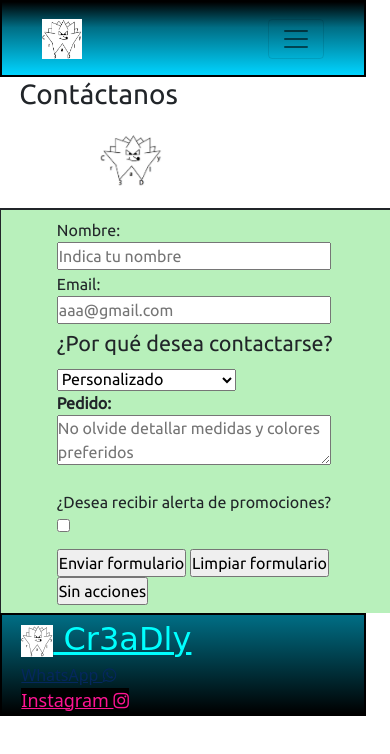
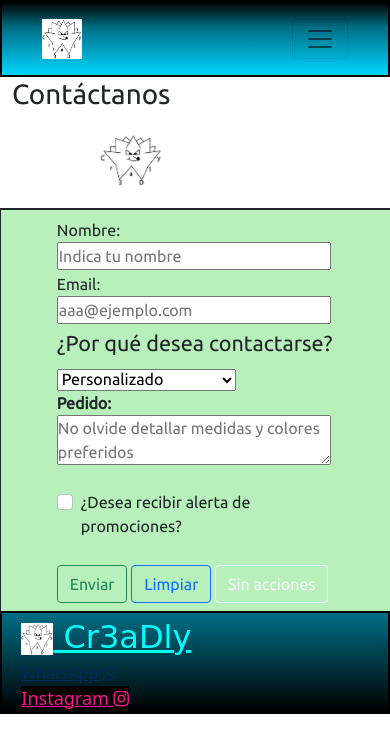
Before and after one commit to PaulaPolacco/cr3aDly, a website: page pages/contacto.html in a window 390 px wide. Drawn offline with nearby package versions, Linux system fonts and the light colour scheme; a web font is replaced by a local one.

Commit message:
se acomodan los bordes blancos en las páginas y se acomoda identacion

```diff
--- a/css/style.css
+++ b/css/style.css
@@ -15,18 +15,17 @@ ol{
 }
 p,h1,h3{
     font-family: 'Ubuntu', sans-serif;
-    margin-left: 2%;
 }
+/*para que no se vea el borde blanco a la derecha*/
+
 
 .menu{
-    grid-area: menu;
     padding:1%;
     font-family: 'Ubuntu', sans-serif;
     font-size: 14pt;
-    background: rgb(0,212,255);
     background: linear-gradient(0deg, rgba(0,212,255,1) 0%, #006e85 65%, rgba(0,0,0,1) 100%);
-
     border: 2px solid black;
+    width:auto;
 }
 
 .menu__navbar{
@@ -60,13 +59,12 @@ a {
 /*    estilos de pie de página    */
 /* -------------------------------*/
 .piePagina{
-    grid-area: footer;
     padding-left: 2%;
     border: 2px solid black;
-    background: rgb(0,212,255);
     background: linear-gradient(180deg, rgba(0,212,255,1) 0%, rgba(0,110,133,1) 0%, rgba(0,0,0,1) 100%);
     display: flex;
     flex-flow: column wrap;
+    width: auto;
 
 }
 .logofooter{
@@ -109,6 +107,7 @@ a {
 .galeriaDestacadosSection{
     padding: 2%;
     border-bottom: 2px solid;
+    width: -moz-available;
 }
 @keyframes destacado {
     0% {opacity: 100%}
@@ -151,15 +150,14 @@ a {
     height: 20px;
     border: 1px solid;
 }
-.verde{
-    background-color: green;
-}
-.fucsia{
-    background-color: fuchsia;
-}
-.negro{
-    background-color: black;
-}
+.green {
+    background-color: green; }
+
+  .fuchsia {
+    background-color: fuchsia; }
+
+  .black {
+    background-color: black; }
 
 /* -------------------------------*/
 /*estilos de formulario contactos */
@@ -202,7 +200,6 @@ a {
     animation-timing-function: ease;
 }
 .contacto_columna1 {
-    /* grid-area:logo; */
     display: flex;
     position:center;
     flex-direction: column;
@@ -210,10 +207,8 @@ a {
     align-items: center;
 }
 .contacto_columna2 {
-    /* grid-area: formulario; */
     display: flex;
     border-left: 1px solid;
-    margin-right:20px;
     margin-top:2%;
     background-color:#dbdbda;
     flex-direction: column;
--- a/pages/contacto.html
+++ b/pages/contacto.html
@@ -55,12 +55,12 @@
                 <a href="../index.html"><img src="../images/cr3aDly_logo.png" alt="logo" class="logoContacto"></a>
             </section>
             <!-- formulario de contacto -->
-            <section class="contacto_columna2 col-lg-6 col-md-6 col-sm-12">
+            <section class="contacto_columna2 col-lg-7 col-md-7 col-sm-12">
                 <form action="#" class="formContacto">
                     <div><label for="nombre">Nombre: </label> </div>
                     <div><input type="text" placeholder="Indica tu nombre" class="formContacto_imputText"></div>
                     <div><label for="email">Email: </label>
-                    <div><input type="email" placeholder="aaa@gmail.com" name="email"class="formContacto_imputText"></div>
+                    <div><input type="email" placeholder="aaa@ejemplo.com" name="email"class="formContacto_imputText"></div>
 
                     <fieldset>
                         <legend>¿Por qué desea contactarse?</legend>
@@ -77,13 +77,16 @@
                         </dl>
                     </div>
 
-                    <div> <label>¿Desea recibir alerta de promociones?</label>
-                    <input type="checkbox" name="acepta" value="1"></div>
 
+                    <div class="mb-3 form-check">
+                      <input type="checkbox" name="acepta" value="1" class="form-check-input" id="exampleCheck1">
+                      <label class="form-check-label" for="exampleCheck1">¿Desea recibir alerta de promociones?</label>
+                    </div>
                     <div class="formContacto_botones">
-                        <input type="submit" value="Enviar formulario"/>
-                        <input type="reset" value="Limpiar formulario"/>
-                        <input type="button" value="Sin acciones"/>
+
+                        <input type="submit" class="btn btn-outline-success" value="Enviar"/>
+                        <input type="reset" class="btn btn-outline-primary" value="Limpiar"/>
+                        <input type="button" class="btn btn-outline-light" value="Sin acciones"/>
                     </div>
                 </form>
             </section>
```
Also changed, not shown: index.html (+2 -4 lines), pages/promos_combos.html (+2 -2 lines).
